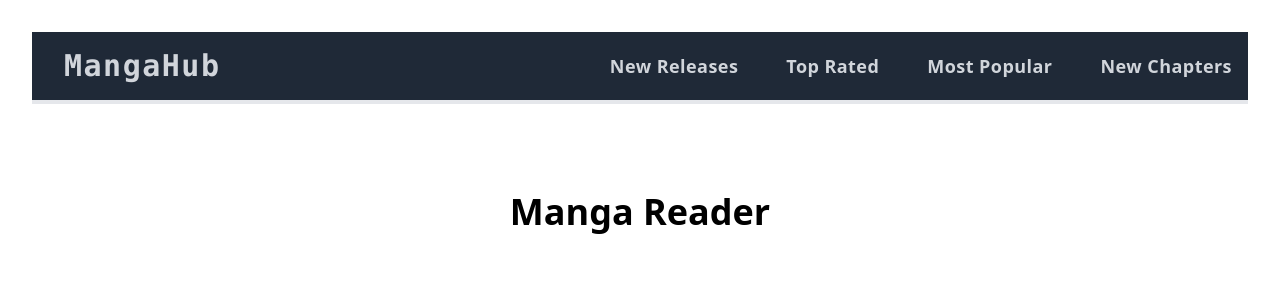
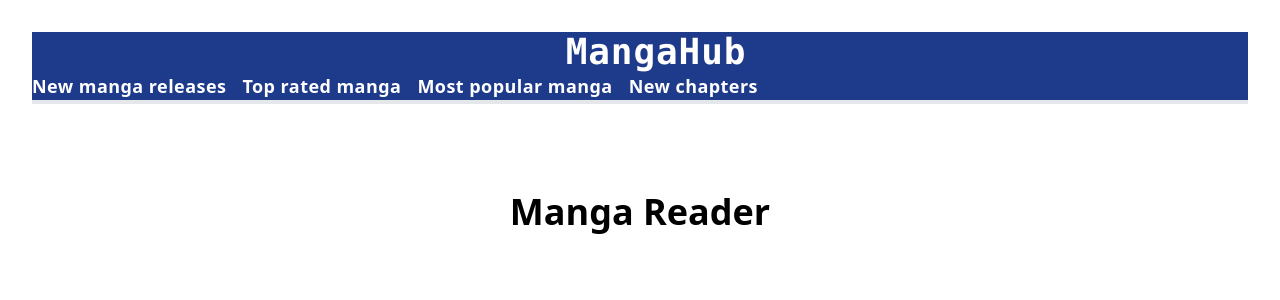
Before and after one commit to KiveshVirasamy/manga-hub, a React (Vite) app: page / in a window 1280 px wide. Shown: the top 300 px of the page. Built offline with nearby package versions, Linux system fonts and the light colour scheme.

Commit message:
style: :lipstick: Made changes to the UI

```diff
--- a/package.json
+++ b/package.json
@@ -12,6 +12,7 @@
     "@emotion/react": "^11.10.6",
     "@emotion/styled": "^11.10.6",
     "@mui/material": "^5.11.15",
+    "@reduxjs/toolkit": "^1.9.3",
     "@tanstack/react-query": "^4.27.0",
     "axios": "^1.3.4",
     "daisyui": "^2.51.5",
@@ -21,8 +22,8 @@
     "react": "^18.2.0",
     "react-dom": "^18.2.0",
     "react-icons": "^4.8.0",
-    "react-redux": "^8.0.5",
     "react-router-dom": "^6.9.0",
+    "react-spinners-css": "^2.0.1",
     "sort-by": "^1.2.0"
   },
   "devDependencies": {
--- a/src/mangaComponents/mangaChapters.tsx
+++ b/src/mangaComponents/mangaChapters.tsx
@@ -1,6 +1,7 @@
 import { useQuery, UseQueryResult } from "@tanstack/react-query";
 import { lazy, Suspense, useMemo } from "react";
 import { Link } from "react-router-dom";
+import Spinner from "react-spinners-css/lib/esm/Spinner";
 
 import { IChapterData, IChapters } from "../mangaInterfaces/chapterList";
 import { IMangaInfoProp } from "../mangaProps/mangaCoverProps";
@@ -57,7 +58,7 @@ export function MangaChapterList({ mangaId }: IMangaInfoProp): JSX.Element {
             </p>
           )}
         </Suspense>
-        {queryResult.status === "loading" && <p>Loading chapters...</p>}
+        {queryResult.status === "loading" && <Spinner color="#10B981" />}
         {queryResult.status === "success" && chapterList}
       </div>
     </div>
--- a/src/mangaComponents/searchManga.tsx
+++ b/src/mangaComponents/searchManga.tsx
@@ -1,5 +1,5 @@
 import { useState } from "react";
-import { IoMdSearch } from "react-icons/io";
+import { IoIosSearch } from "react-icons/io";
 import { useNavigate } from "react-router-dom";
 import { SearchMangaProps } from "../mangaProps/searchMangaProps";
 
@@ -20,7 +20,7 @@ export const MangaSearch = (props: SearchMangaProps): JSX.Element => {
   };
 
   return (
-    <div className="bg-gray-800 rounded-full m-4 flex items-center justify-center">
+    <div className="bg-blue-900 border-white-600 rounded-full m-4 flex items-center justify-center">
       <form onSubmit={handleSubmit} className="flex items-center p-2">
         <input
           className="w-full px-2 py-1 text-gray-300 text-sm border-none bg-transparent focus:outline-none"
@@ -36,7 +36,7 @@ export const MangaSearch = (props: SearchMangaProps): JSX.Element => {
           disabled={!searchValue}
           aria-label="search-button"
         >
-          <IoMdSearch className="m-auto" />
+          <IoIosSearch className="m-auto" />
         </button>
       </form>
     </div>
--- a/src/mangaPages/appHeaders.tsx
+++ b/src/mangaPages/appHeaders.tsx
@@ -3,40 +3,41 @@ import { Link, Outlet } from "react-router-dom";
 
 export function Header(): JSX.Element {
   const [navLinks] = useState([
-    { to: "/mangalist/createdAt", label: "New Releases" },
-    { to: "/mangalist/rating", label: "Top Rated" },
-    { to: "/mangalist/followedCount", label: "Most Popular" },
-    { to: "/mangalist/latestUploadedChapter", label: "New Chapters" },
+    { to: "/mangalist/createdAt", label: "New manga releases" },
+    { to: "/mangalist/rating", label: "Top rated manga" },
+    { to: "/mangalist/followedCount", label: "Most popular manga" },
+    { to: "/mangalist/latestUploadedChapter", label: "New chapters" },
   ]);
-
   return (
     <>
-      <header className="bg-gray-800 mb-6 flex justify-between items-center border-b-4 py-4">
-        <Link to="/" className="flex items-center">
-          <h1
-            className="ml-8 text-gray-300 text-3xl font-bold font-mono tracking-wider"
-            aria-label="heading text"
+      <nav className="navbar bg-blue-900 mb-6 border-b-4">
+        <div className="navbar-start">
+          <Link
+            to="/"
+            className="navbar-brand ml-8 text-white text-4xl font-extrabold font-mono tracking-wide"
           >
             MangaHub
-          </h1>
           </Link>
+        </div>
 
-        <nav className="flex justify-end items-center">
-          <ul className="flex items-center space-x-4 text-gray-300 text-lg font-semibold tracking-wide">
+        <div className="navbar-end">
+          <div className="navbar-menu">
+            <ul className="navbar-nav flex space-x-4 text-white text-lg font-semibold tracking-wide">
               {navLinks.map((link) => (
                 <li key={link.to}>
                   <Link
                     to={link.to}
-                  className="px-4 py-2 rounded hover:bg-gray-700"
-                  aria-label={link.label}
+                    className="nav-link hover:bg-blue-700"
+                    aria-label={`Link to ${link.label}`}
                   >
                     {link.label}
                   </Link>
                 </li>
               ))}
             </ul>
+          </div>
+        </div>
       </nav>
-      </header>
 
       <div className="container mx-auto">
         <Outlet />
--- a/src/mangaPages/errorPage.tsx
+++ b/src/mangaPages/errorPage.tsx
@@ -16,12 +16,12 @@ export default function ErrorPage() {
   const navigate = useNavigate();
 
   return (
-    <div className="bg-gray-600 ">
-      <div className="flex flex-col items-center justify-center min-h-screen bg-gray-100">
-        <h1 className="text-4xl font-bold text-gray-800 mb-4">Oops!</h1>
-        <p className="text-lg text-gray-600 mb-8">{`Sorry, ${error}`}</p>
+    <div className="bg-blue-600 h-screen">
+      <div className="flex flex-col items-center justify-center h-full">
+        <h1 className="text-4xl font-bold text-white mb-4">Oops!</h1>
+        <p className="text-lg text-gray-200 mb-8">{`Sorry, ${error}`}</p>
         <button
-          className="bg-yellow-500 hover:bg-yellow-600 text-white font-bold py-2 px-4 rounded inline-block"
+          className="bg-yellow-400 hover:bg-yellow-500 text-white font-bold py-2 px-4 rounded inline-block transition duration-300 ease-in-out transform hover:-translate-y-1 hover:scale-110"
           aria-label="back button"
           onClick={() => navigate(-1)}
         >
--- a/src/mangaPages/mangaContainer.tsx
+++ b/src/mangaPages/mangaContainer.tsx
@@ -1,6 +1,7 @@
 import { useQuery } from "@tanstack/react-query";
 import { useEffect, useState } from "react";
 import { useParams } from "react-router-dom";
+import Spinner from "react-spinners-css/lib/esm/Spinner";
 import { MangaTile } from "../mangaComponents/mangaTile";
 import { MangaSearch } from "../mangaComponents/searchManga";
 import { IMangaData } from "../mangaInterfaces/manga";
@@ -31,10 +32,6 @@ export function MangaContainer() {
     setSearchQuery(event.target.value);
   };
 
-  const [cardClass] = useState(
-    "block border-2 border-yellow-500 bg-white shadow-md rounded-lg overflow-hidden transition duration-500 ease-in-out transform hover:-translate-y-1 hover:scale-110 p-4"
-  );
-
   const filteredMangaList = mangaListArray.filter((mangaData: IMangaData) =>
     mangaData?.attributes?.title?.en
       ?.toLowerCase()
@@ -42,13 +39,11 @@ export function MangaContainer() {
   );
 
   return (
-    <div className="bg-gray-900 text-white p-10">
+    <div className="bg-blue-900 text-white p-10">
       <MangaSearch value={searchQuery} onChange={handleSearchInputChange} />
-      {mangaListIsLoading && (
-        <div className="text-white">Manga is loading...</div>
-      )}
+      {mangaListIsLoading && <Spinner color="#10B981" />}
       {mangaListIsSuccess && (
-        <div className="grid grid-cols-1 sm:grid-cols-2 md:grid-cols-3 lg:grid-cols-4 gap-8">
+        <div className="flex flex-wrap justify-center gap-4">
           {filteredMangaList.length > 0 ? (
             filteredMangaList.map((mangaData: IMangaData) => {
               const mangaId = mangaData.id;
@@ -63,15 +58,15 @@ export function MangaContainer() {
               const contentRating = mangaData?.attributes?.contentRating ?? "";
 
               return (
+                <div key={mangaId} className="card max-w-sm w-full">
                   <MangaTile
-                  key={mangaId}
                     mangaData={mangaData}
                     mangaId={mangaId}
                     coverId={coverId}
                     title={title}
                     contentRating={contentRating}
-                  className={cardClass}
                   />
+                </div>
               );
             })
           ) : (
--- a/src/mangaPages/mangaReading.tsx
+++ b/src/mangaPages/mangaReading.tsx
@@ -1,5 +1,6 @@
 import { useQuery } from "@tanstack/react-query";
 import { useParams } from "react-router-dom";
+import { Spinner } from "react-spinners-css";
 import { IChapterData } from "../mangaInterfaces/chapters";
 import { fetchChapterImagesById } from "../services/mangaAPI";
 
@@ -9,6 +10,7 @@ function ChapterImage({ chapter, hash }: IChapterData) {
   // Use the `loading` attribute to add `lazy` loading to the image.
   // This improves performance by only loading the image when it's needed.
   return (
+    <div className="card p-4">
       <img
         className="w-full max-w-md h-auto mx-auto my-8"
         src={imageUrl}
@@ -16,6 +18,7 @@ function ChapterImage({ chapter, hash }: IChapterData) {
         loading="lazy"
         aria-label="image"
       />
+    </div>
   );
 }
 
@@ -24,7 +27,7 @@ export function MangaReading() {
 
   // Use the `enabled` attribute to control when the query should be sent.
   // This improves performance by not sending the query if it's not needed.
-  const { data, isSuccess } = useQuery<IChapterData, Error>(
+  const { data, isSuccess, isLoading } = useQuery<IChapterData, Error>(
     ["chapterImages", chapterId],
     () => fetchChapterImagesById(chapterId ?? "null"),
     {
@@ -37,6 +40,11 @@ export function MangaReading() {
       <h1 className="text-center text-4xl font-bold mb-8" aria-label="heading">
         Manga Reader
       </h1>
+      {isLoading && (
+        <div className="flex justify-center items-center h-screen">
+          <Spinner color="#10B981" />
+        </div>
+      )}
       {isSuccess &&
         data?.dataSaver.map((chapter) => (
           <ChapterImage
--- a/src/routes.tsx
+++ b/src/routes.tsx
@@ -16,10 +16,6 @@ export const routes: RouteObject[] = [
         element: <MangaReading />,
       },
       {
-        path: "search/:searchValue",
-        element: <MangaContainer />,
-      },
-      {
         path: "mangalist/:orderType",
         element: <MangaContainer />,
       },
```
Also changed, not shown: src/services/mangaAPI.ts (line endings or trailing spaces), 1 other file (tests, documents, lock files or other folders). Lines whose indentation alone changed are shown as unchanged.
